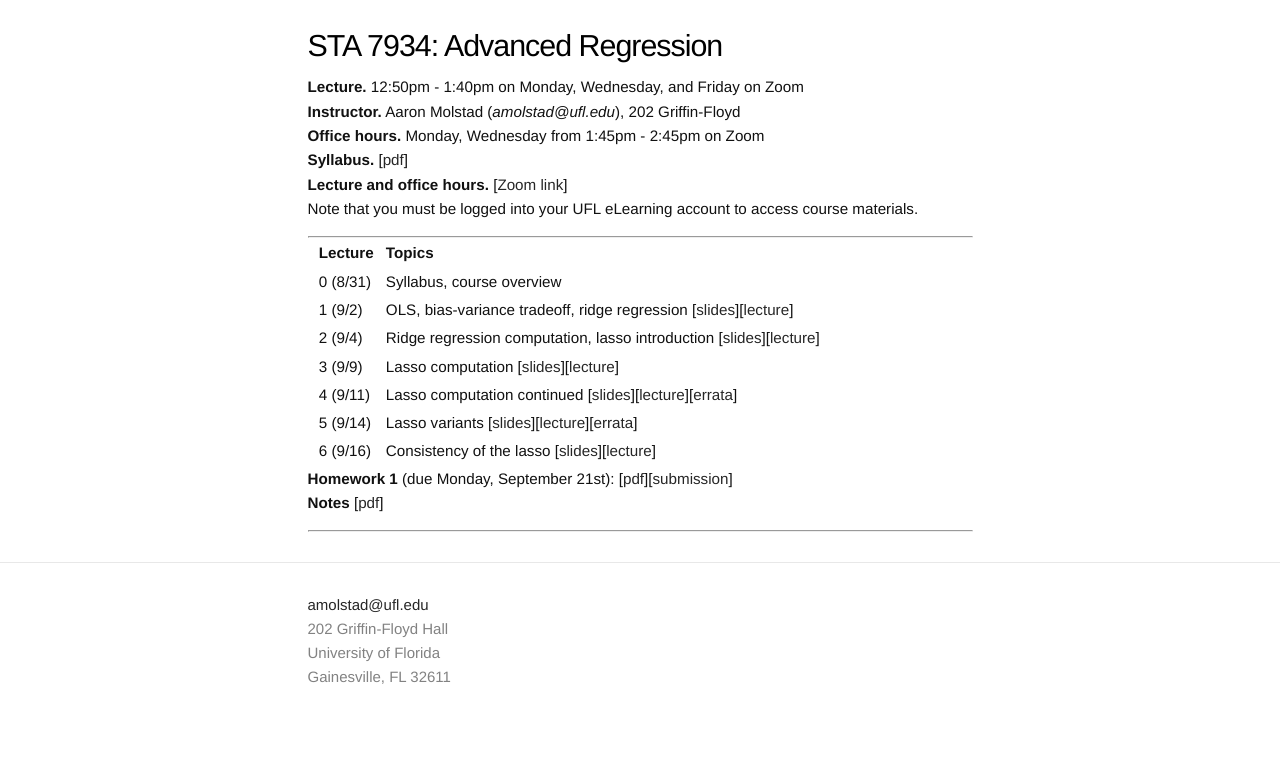
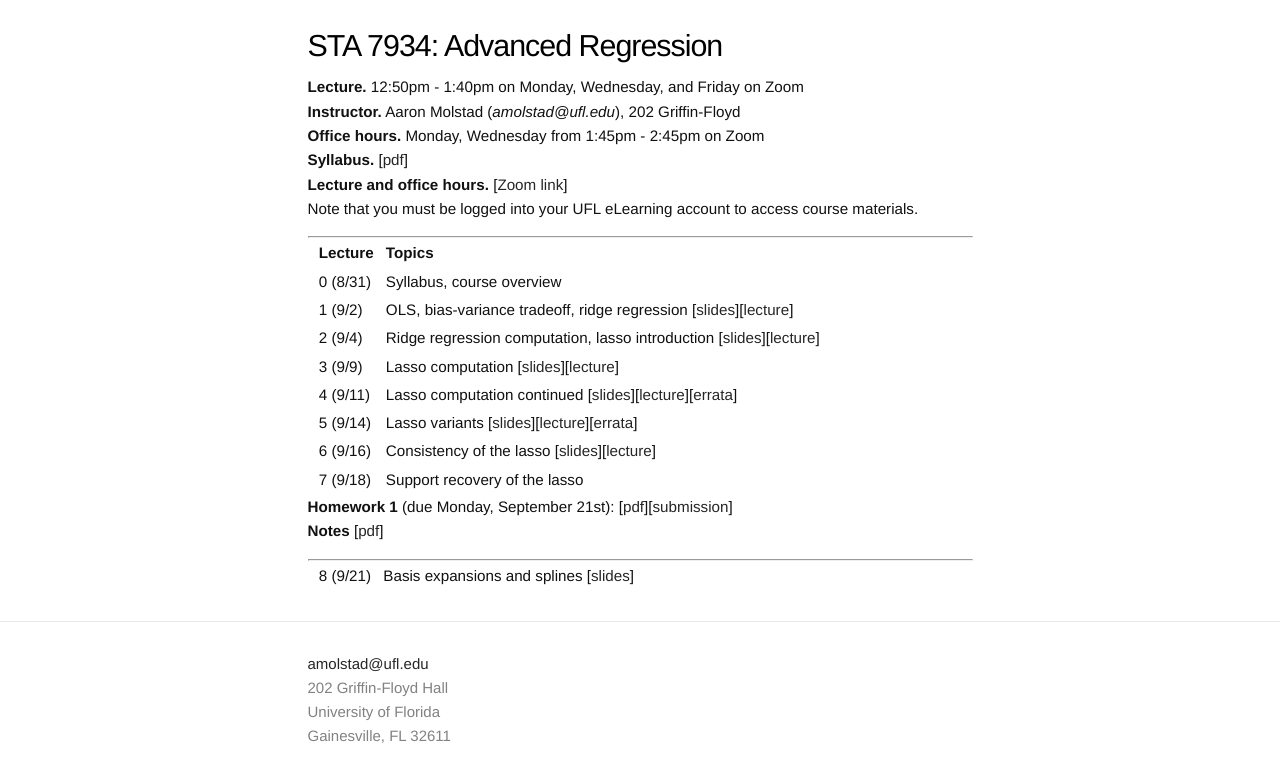
Before and after one commit to ajmolstad/ajmolstad.github.io, a Jekyll site: the page built from F20_STA7934.md, in a window 1280 px wide. Shown: the top 782 px of the page. Built offline with Jekyll 4.4.1, drawn with Linux system fonts in a browser that asks for light colours.

Commit message:
Add notes

```diff
--- a/F20_STA7934.md
+++ b/F20_STA7934.md
@@ -21,8 +21,12 @@ Note that you must be logged into your UFL eLearning account to access course ma
 || 4 (9/11)  || Lasso computation continued [[slides](https://ufl.instructure.com/files/52473276/download?download_frd=1)][[lecture](https://ufl.instructure.com/files/52394727/download?download_frd=1)][[errata](https://ufl.instructure.com/files/52395251/download?download_frd=1)]||
 || 5 (9/14)  || Lasso variants [[slides](https://ufl.instructure.com/files/52501851/download?download_frd=1)][[lecture](https://ufl.instructure.com/courses/412309/files?preview=52477408)][[errata](https://ufl.instructure.com/files/52501663/download?download_frd=1)]||
 || 6 (9/16)  || Consistency of the lasso [[slides](https://ufl.instructure.com/files/52635610/download?download_frd=1)][[lecture](https://ufl.instructure.com/files/52616287/download?download_frd=1)]||
+|| 7 (9/18)  || Support recovery of the lasso ||
+
 
 **Homework 1** (due Monday, September 21st): [[pdf](https://ufl.instructure.com/files/52547041/download?download_frd=1)][[submission](https://ufl.instructure.com/courses/412309/assignments/4428217)]
 **Notes** [[pdf](https://ufl.instructure.com/files/52635828/download?download_frd=1)]
 
 ---------------
+
+|| 8 (9/21)  || Basis expansions and splines [[slides](https://ufl.instructure.com/files/52729724/download?download_frd=1)] ||
```
Also changed, not shown: 1 other file.
